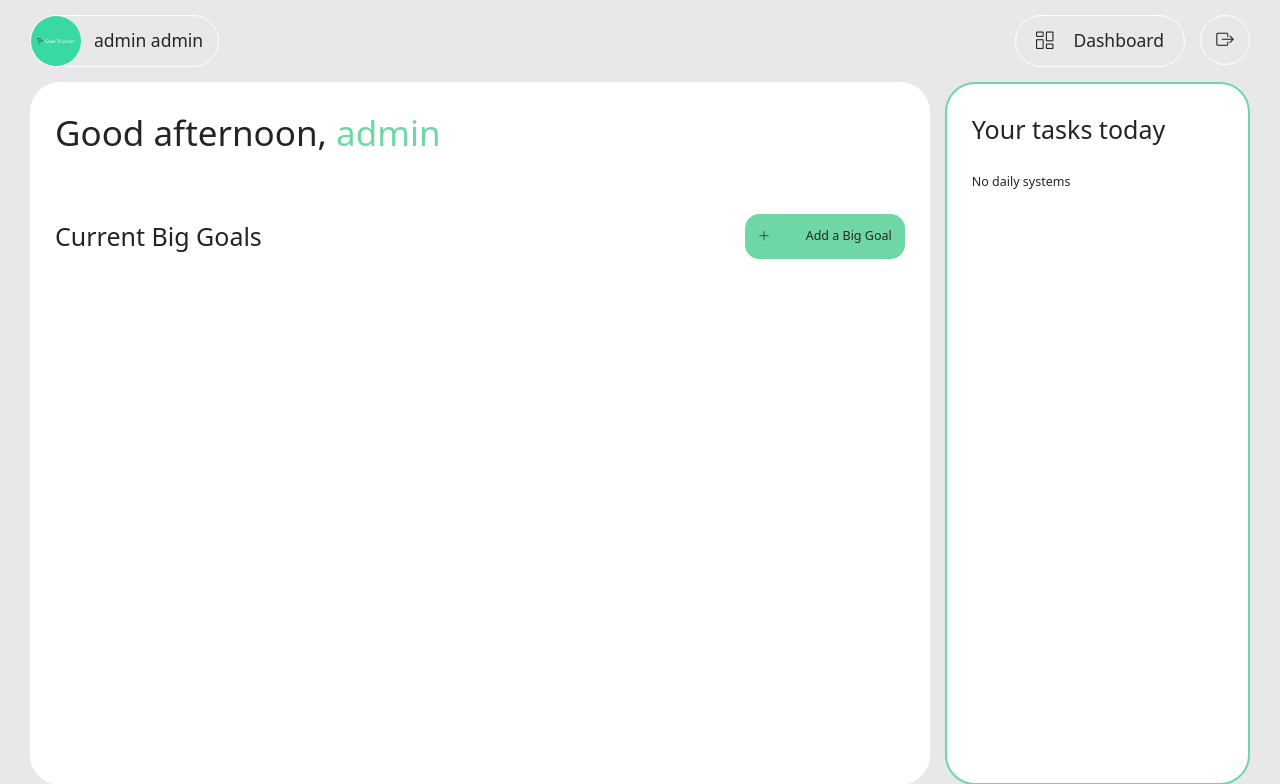
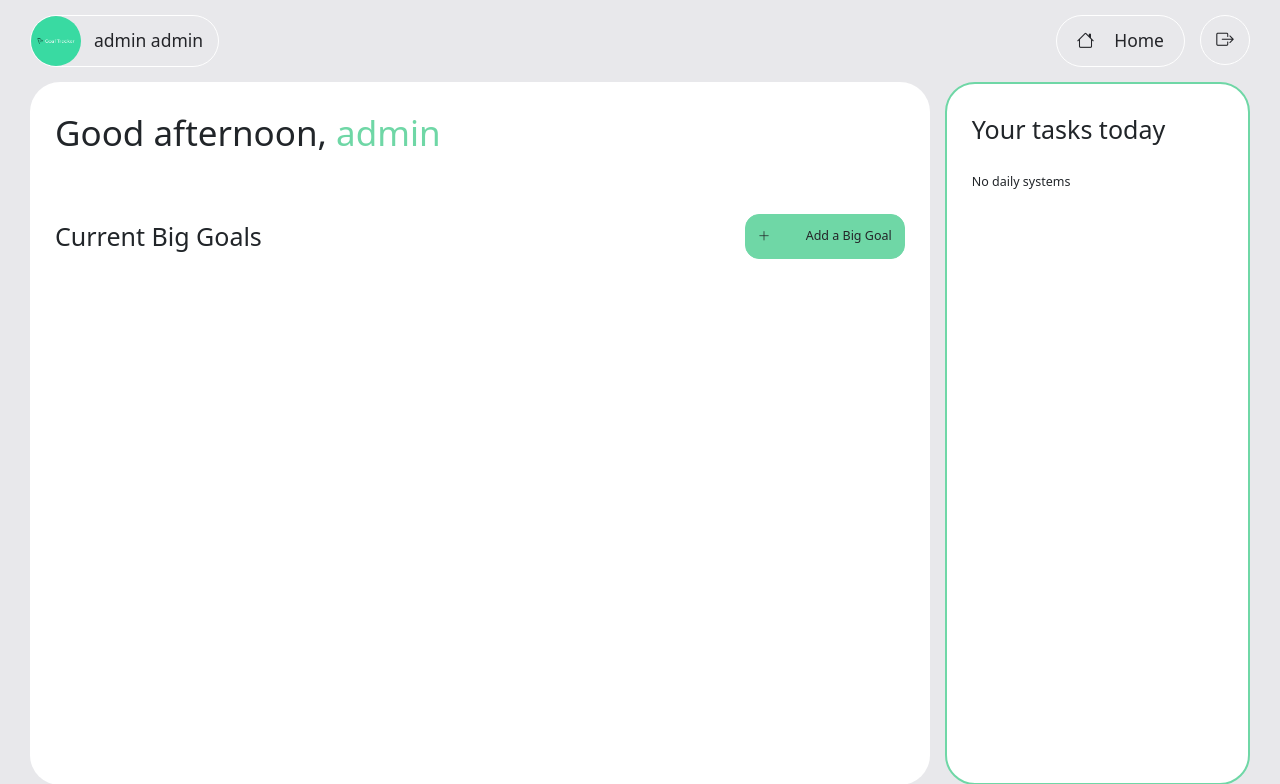
Before and after one commit to repsandcode/goals_tracker, a Django app: page / in a window 1280 px wide. Shown: the top 784 px of the page. Run offline with Django 5.2, Linux system fonts and the light colour scheme; a user stored in the database is signed in; data comes from the database, SQL or seed files in the repository; both versions use the stored data as it was after the commit; data that the repository does not hold is empty; some libraries are stand-ins or nearby versions.

Commit message:
update header

```diff
--- a/base/goals_tracker/static/goals_tracker/styles.css
+++ b/base/goals_tracker/static/goals_tracker/styles.css
@@ -170,8 +170,8 @@ img {
 
   width: auto;
   border-radius: 5rem;
-  padding: 1rem 3rem;
-  margin: 1rem 0;
+  padding: 1rem 5rem;
+  margin: .5rem 0;
   gap: 5rem;
 }
 .mobile-sidebar--nav-item {
--- a/base/goals_tracker/templates/goals_tracker/layout.html
+++ b/base/goals_tracker/templates/goals_tracker/layout.html
@@ -34,8 +34,8 @@
 
         <div class="main-sidebar--nav">
           <a href="{% url 'goals_tracker:index' %}" class="main-sidebar--nav-dashboard fs-3 fw-light">
-            <i class="bi bi-columns-gap"></i>
-            <span>Dashboard</span>
+            <i class="bi bi-house"></i>
+            <span>Home</span>
           </a>
 
           <a href="{% url 'goals_tracker:logout' %}" class="main-sidebar--nav-logout fs-3 fw-light">
@@ -53,8 +53,8 @@
         <div class="mobile-sidebar--nav" id="mobile-sidebar-nav">
           <a href="{% url 'goals_tracker:index' %}" class="mobile-sidebar--nav-item fs-2 fw-light box-radius"
             id="mobile-sidebar-dashboard">
-            <i class="bi bi-columns-gap"></i>
-            <span class="fs-4">Dashboard</span>
+            <i class="bi bi-house"></i>
+            <span class="fs-4">Home</span>
           </a>
 
           <a href="{% url 'goals_tracker:logout' %}" class="mobile-sidebar--nav-item fs-2 fw-light box-radius">
```
Also changed, not shown: base/db.sqlite3.
